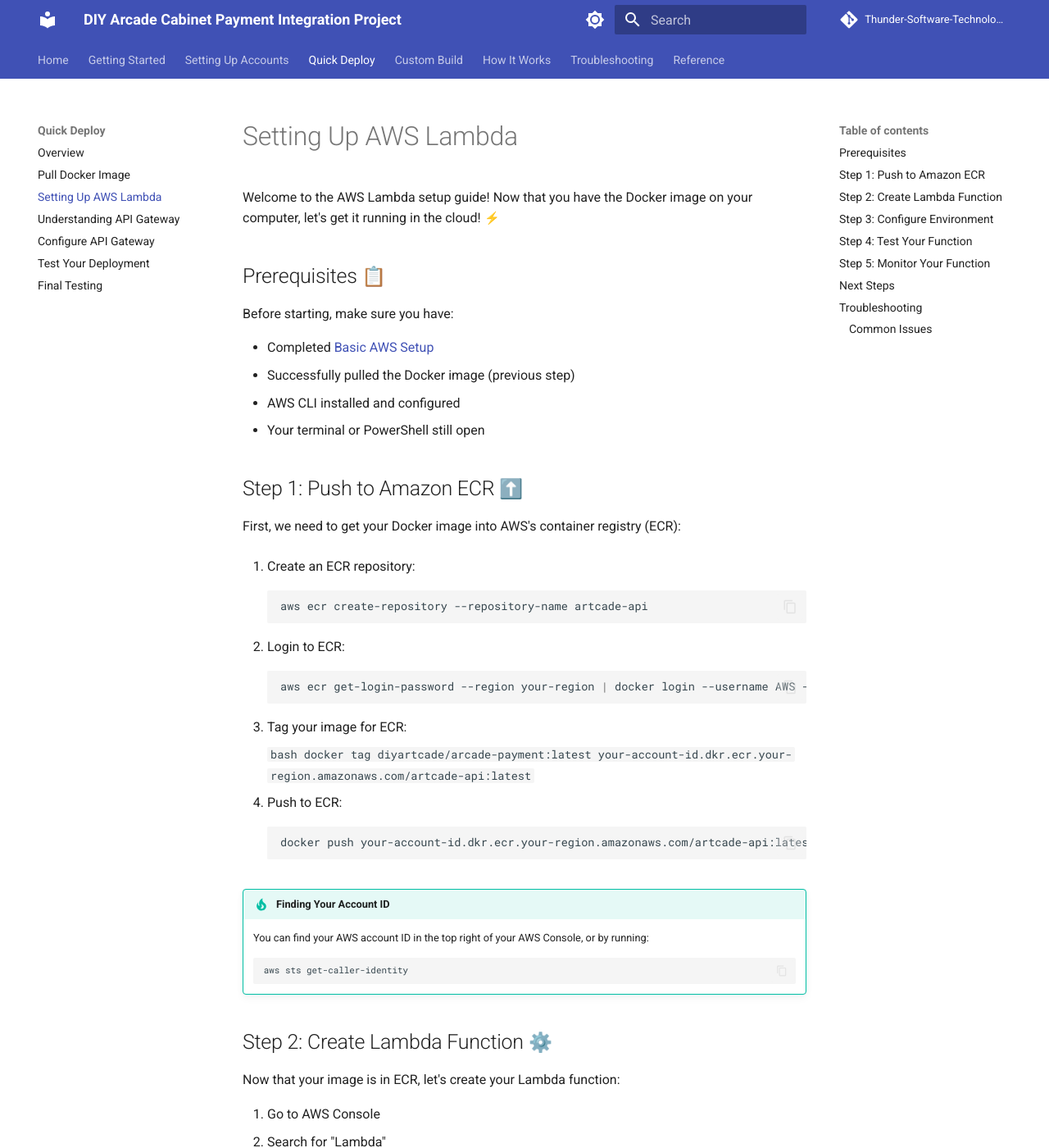
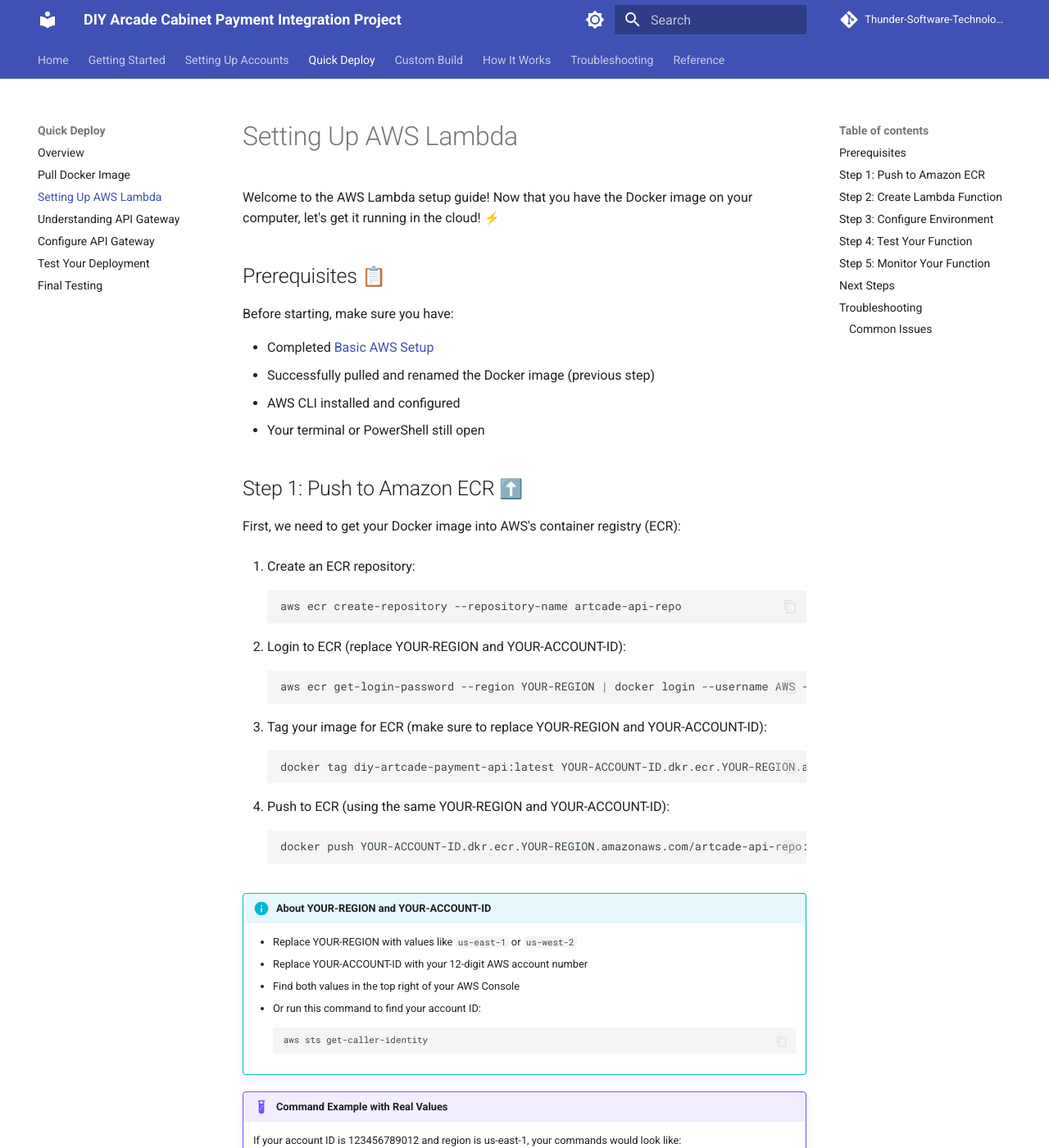
Before and after one commit to Thunder-Software-Technology-Malaysia/arcade-stem, an MkDocs documentation site: the page built from docs/quick-deploy/aws-lambda/quick-deploy-lambda-setup.md, in a window 1280 px wide and 1400 px high. Shown: the whole window at 82% size. Built offline with MkDocs 1.6.1 and Material for MkDocs 9.7.7, drawn with Linux system fonts in a browser that asks for light colours; emoji names are drawn with the system emoji font; comment, search, counter and statistics services are not loaded; some of the changed text lies outside the part shown.

Commit message:
Docs: consistent naming conventions.

````diff
--- a/docs/quick-deploy/aws-lambda/quick-deploy-lambda-setup.md
+++ b/docs/quick-deploy/aws-lambda/quick-deploy-lambda-setup.md
@@ -7,7 +7,7 @@
 Before starting, make sure you have:
 
 * Completed [Basic AWS Setup](../accounts/aws/basic-setup.md)
-* Successfully pulled the Docker image (previous step)
+* Successfully pulled and renamed the Docker image (previous step)
 * AWS CLI installed and configured
 * Your terminal or PowerShell still open
 
@@ -18,31 +18,40 @@
 1. Create an ECR repository:
 
     ```bash
-    aws ecr create-repository --repository-name artcade-api
+    aws ecr create-repository --repository-name artcade-api-repo
     ```
 
-2. Login to ECR:
+2. Login to ECR (replace YOUR-REGION and YOUR-ACCOUNT-ID):
 
     ```bash
-    aws ecr get-login-password --region your-region | docker login --username AWS --password-stdin your-account-id.dkr.ecr.your-region.amazonaws.com
+    aws ecr get-login-password --region YOUR-REGION | docker login --username AWS --password-stdin YOUR-ACCOUNT-ID.dkr.ecr.YOUR-REGION.amazonaws.com
     ```
 
-3. Tag your image for ECR:
+3. Tag your image for ECR (make sure to replace YOUR-REGION and YOUR-ACCOUNT-ID):
 
     ```bash
-    docker tag diyartcade/arcade-payment:latest your-account-id.dkr.ecr.your-region.amazonaws.com/artcade-api:latest
-```
+    docker tag diy-artcade-payment-api:latest YOUR-ACCOUNT-ID.dkr.ecr.YOUR-REGION.amazonaws.com/artcade-api-repo:latest
+    ```
 
-4. Push to ECR:
+4. Push to ECR (using the same YOUR-REGION and YOUR-ACCOUNT-ID):
 
     ```bash
-    docker push your-account-id.dkr.ecr.your-region.amazonaws.com/artcade-api:latest
+    docker push YOUR-ACCOUNT-ID.dkr.ecr.YOUR-REGION.amazonaws.com/artcade-api-repo:latest
     ```
 
-!!! tip "Finding Your Account ID"
-    You can find your AWS account ID in the top right of your AWS Console, or by running:
+!!! info "About YOUR-REGION and YOUR-ACCOUNT-ID"
+    * Replace YOUR-REGION with values like `us-east-1` or `us-west-2`
+    * Replace YOUR-ACCOUNT-ID with your 12-digit AWS account number
+    * Find both values in the top right of your AWS Console
+    * Or run this command to find your account ID:
     ```bash
     aws sts get-caller-identity
+    ```
+
+!!! example "Command Example with Real Values"
+    If your account ID is 123456789012 and region is us-east-1, your commands would look like:
+    ```bash
+    aws ecr get-login-password --region us-east-1 | docker login --username AWS --password-stdin 123456789012.dkr.ecr.us-east-1.amazonaws.com
     ```
 
 ## Step 2: Create Lambda Function :gear:
@@ -57,7 +66,7 @@
     * Select "Container image"
     * Set function name to "artcade-api"
     * Click "Browse images"
-    * Select your "artcade-api" repository
+    * Select the "artcade-api-repo" repository
     * Choose the "latest" tag
     * Click "Create function"
 
@@ -135,24 +144,32 @@
 ### Common Issues
 
 **Push to ECR Failed**
-
+```bash
+Error: Cannot push to ECR
+```
 * Check AWS CLI configuration
-* Verify repository name
+* Verify the repository name is exactly `artcade-api-repo`
 * Try logging in to ECR again
+* Make sure you replaced YOUR-REGION and YOUR-ACCOUNT-ID
 
 **Lambda Creation Failed**
-
-* Verify image URI is correct
+```bash
+Error: Cannot create function
+```
+* Verify your image URI is correct
 * Check IAM permissions
-* Make sure image successfully pushed to ECR
+* Confirm the image was pushed to ECR successfully
+* Make sure you're using the correct repository name
 
 **Function Test Failed**
-
-* Check environment variables
-* Look at CloudWatch logs
-* Verify all secrets are correct
+```bash
+Error: Function error
+```
+* Check all environment variables are set correctly
+* Look at CloudWatch logs for specific error messages
+* Verify all secrets and credentials are correct
 
 !!! question "Need Help?"
     * Check our [Troubleshooting Guide](../../troubleshooting/common-issues.md)
     * Ask your teacher or mentor
-    * Review CloudWatch logs
+    * Review CloudWatch logs in the "Monitor" tab
````
Also changed, not shown: other parts of docs/quick-deploy/aws-lambda/quick-deploy-lambda-setup.md (+1 -1 lines), docs/quick-deploy/docker-pull.md (+34 -17 lines).
